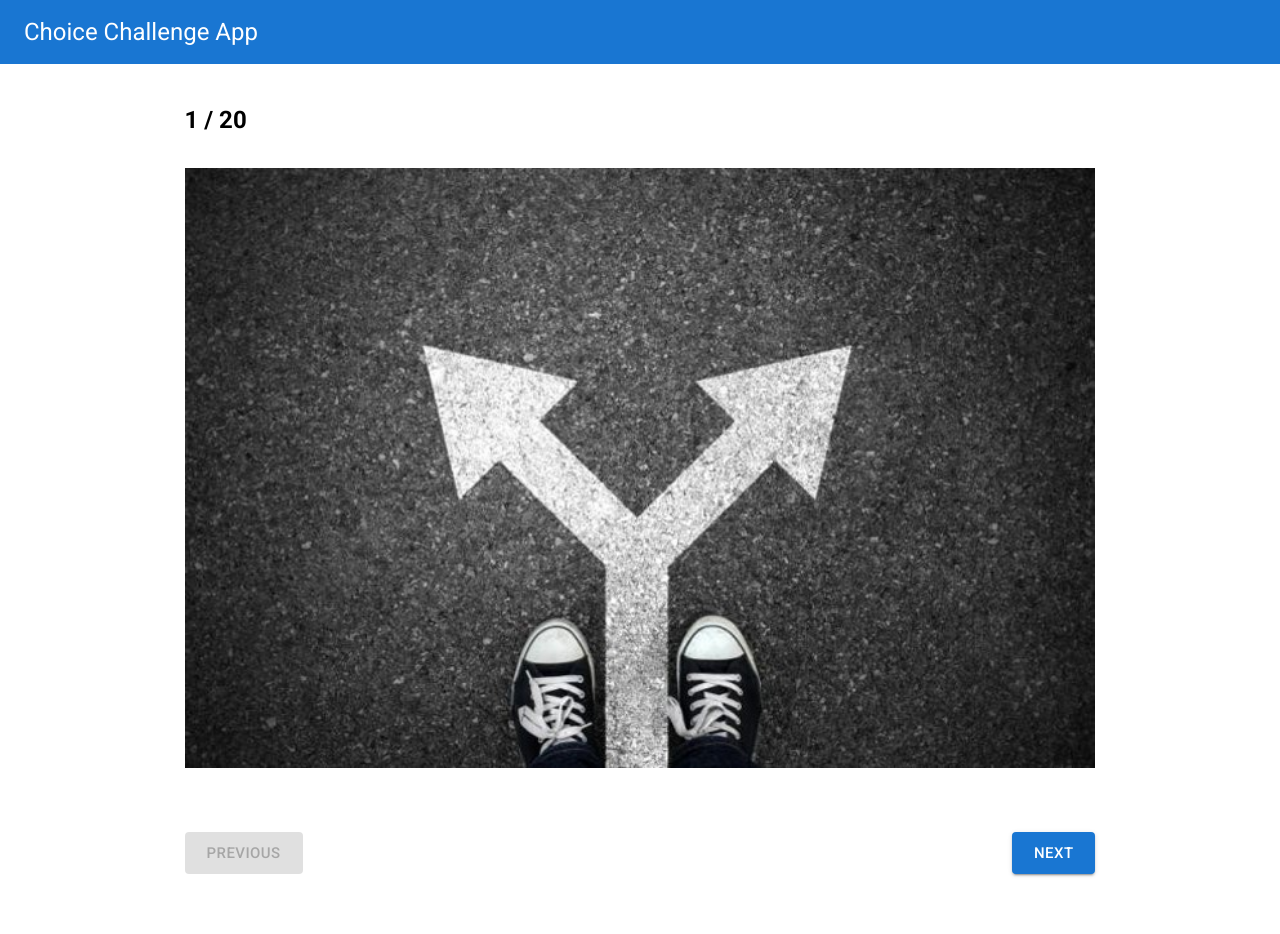
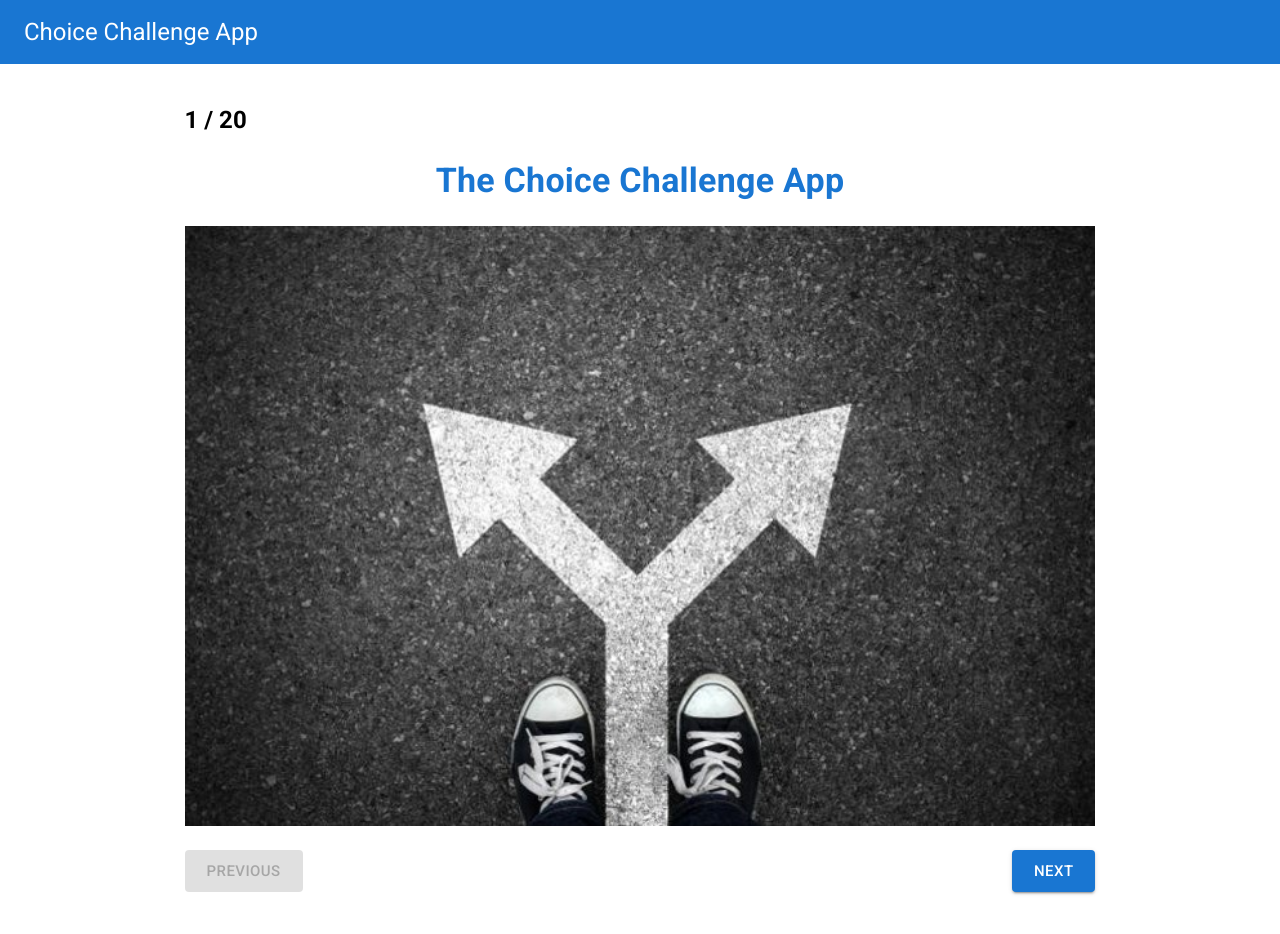
Before and after one commit to MatanAv/auction-challenge-app, a React (Vite) app in the folder client/: page /instructions in a window 1280 px wide. Shown: the top 934 px of the page. Built offline with nearby package versions, Linux system fonts and the light colour scheme; no server answers.

Commit message:
Fixed image loading, fixed slide-11, added title for slide 1

```diff
--- a/client/src/components/NavigationBar.tsx
+++ b/client/src/components/NavigationBar.tsx
@@ -24,7 +24,7 @@ export default function NavigationBar({
   const handleNext = isLastPage ? handleNavigate : () => setPage((prev: number) => prev + 1);
 
   return (
-    <Box display='flex' justifyContent='space-between' my={5}>
+    <Box display='flex' justifyContent='space-between'>
       <Button size='large' variant='contained' disabled={isPreviousDisabled} onClick={handlePrevious}>
         Previous
       </Button>
--- a/client/src/pages/Instructions/Instructions.tsx
+++ b/client/src/pages/Instructions/Instructions.tsx
@@ -27,25 +27,34 @@ function IntroSlides() {
   const isLastSlide = slideId === MAX_INTRO_SLIDES;
 
   const handleNavigate = isLastSlide ? () => navigate('/instructions/summary') : undefined;
-
   const handleImageLoad = () => setIsImageLoaded(true);
 
   useEffect(() => {
-    const image = new Image();
-    image.src = slideSrc;
-    image.onload = handleImageLoad;
+    setIsImageLoaded(false);
   }, [slideSrc]);
 
   return (
     <Box sx={listBoxStyle}>
       <Typography
-        mb={1}
         align='left'
         variant='h5'
         color={isLastSlide ? 'red' : 'black'}
         fontWeight={600}
       >{`${slideId} / ${MAX_INTRO_SLIDES}`}</Typography>
-      {isImageLoaded ? <img style={imgStyle} src={slideSrc} /> : <CircularProgress />}
+
+      {slideId === 1 && (
+        <Typography variant='h4' color='primary' fontWeight={600}>
+          The Choice Challenge App
+        </Typography>
+      )}
+
+      <img style={imgStyle} src={slideSrc} onLoad={handleImageLoad} />
+      {!isImageLoaded && (
+        <Box sx={{ display: 'flex', justifyContent: 'center', alignItems: 'center' }}>
+          <CircularProgress />
+        </Box>
+      )}
+
       <NavigationBar
         currentPage={slideId}
         totalPages={MAX_INTRO_SLIDES}
```
Also changed, not shown: client/public/assets/slides/slide-11.jpg.
